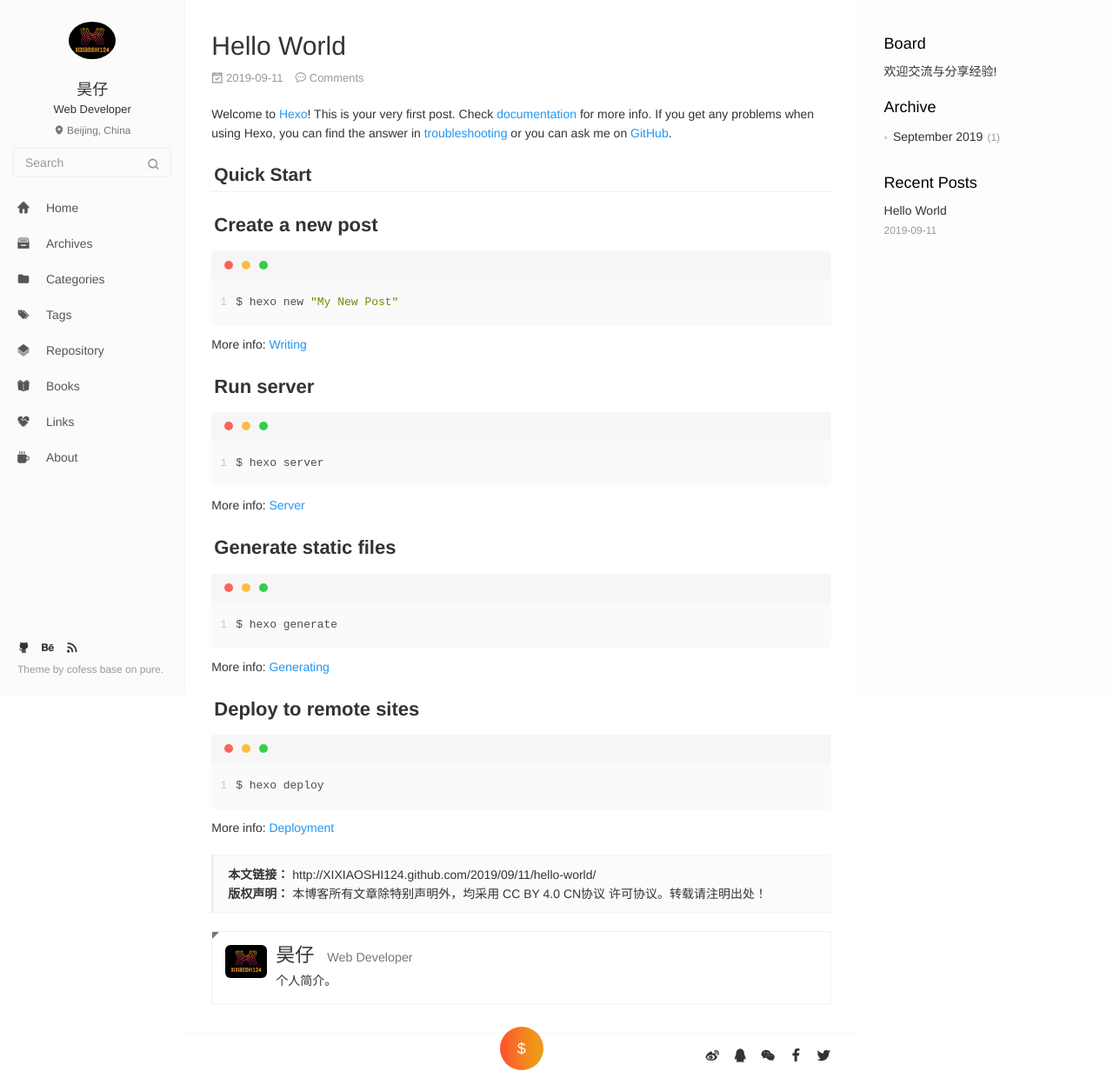
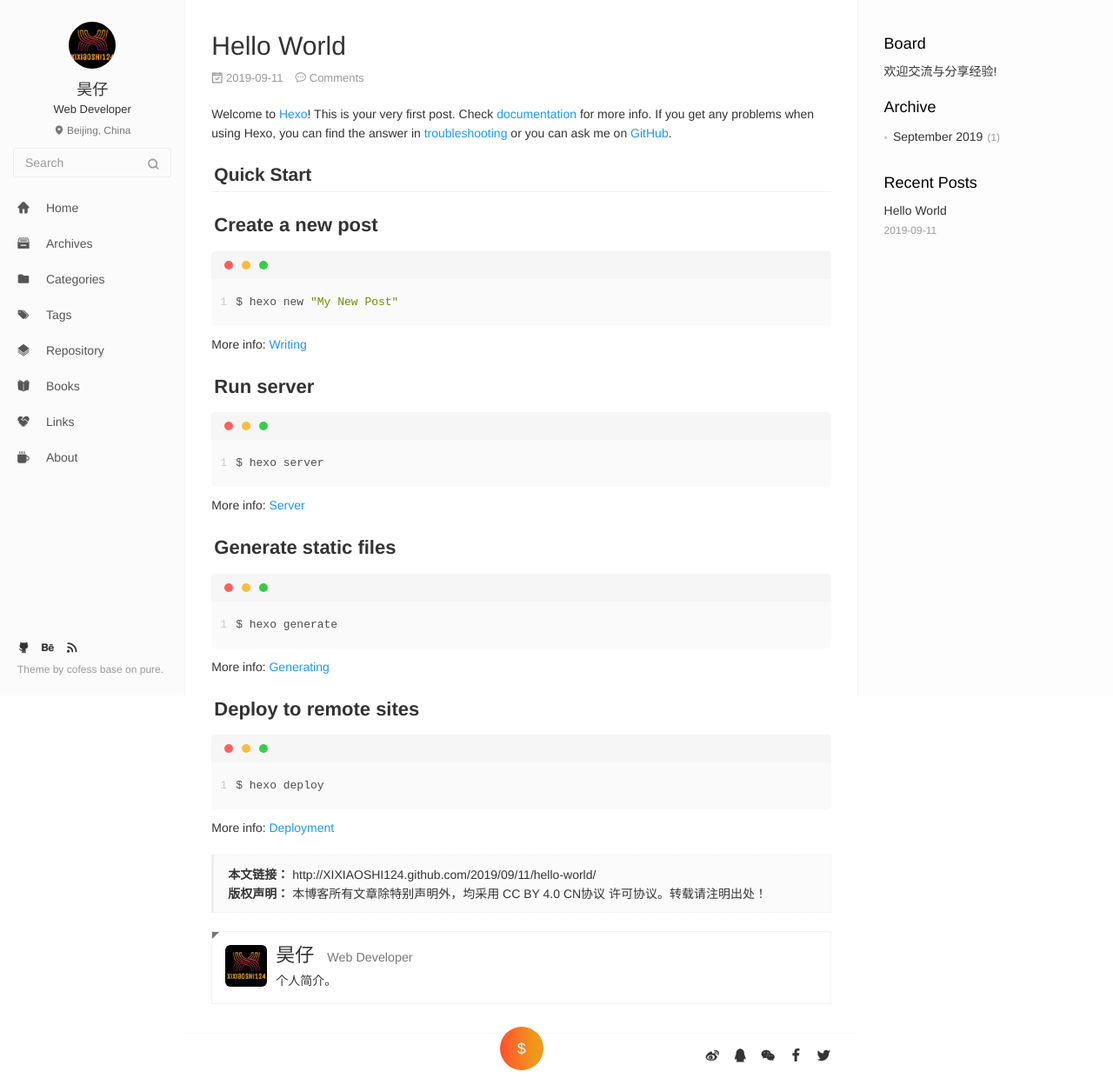
Before and after one commit to XIXIAOSHI124/XIXIAOSHI124.github.io, a plain HTML site: page 2019/09/11/hello-world/index.html in a window 1280 px wide. Shown: the whole page at 87% size. Drawn offline with nearby package versions, Linux system fonts and the light colour scheme; a script that the page names is missing.

Commit message:
Site updated: 2019-09-11 18:21:32

```diff
--- a/2019/09/11/hello-world/index.html
+++ b/2019/09/11/hello-world/index.html
@@ -53,7 +53,7 @@
 
       <div class="profile-block text-center">
         <a id="avatar" href="https://github.com/XIXIAOSHI124" target="_blank">
-          <img class="img-circle img-rotate" src="/images/xixiaoshi124.png" width="200" height="200">
+          <img class="img-circle img-rotate" src="/images/logo.png" width="200" height="200">
         </a>
         <h2 id="name" class="hidden-xs hidden-sm">昊仔</h2>
         <h3 id="title" class="hidden-xs hidden-sm hidden-md">Web Developer</h3>
@@ -327,7 +327,7 @@
     <figure class="media">
       <div class="media-left">
         <a href="https://github.com/XIXIAOSHI124" target="_blank" class="img-burn thumb-sm visible-lg">
-          <img src="/images/xixiaoshi124.png" class="img-rounded w-full" alt="">
+          <img src="/images/logo.png" class="img-rounded w-full" alt="">
         </a>
       </div>
       <div class="media-body">
```
Also changed, not shown: archives/2019/09/index.html (+1 -1 lines), archives/2019/index.html (+1 -1 lines), archives/index.html (+1 -1 lines), index.html (+2 -2 lines), images/logo.png (added), images/logo_simple.png (added), images/xixiaoshi124.png (deleted).
